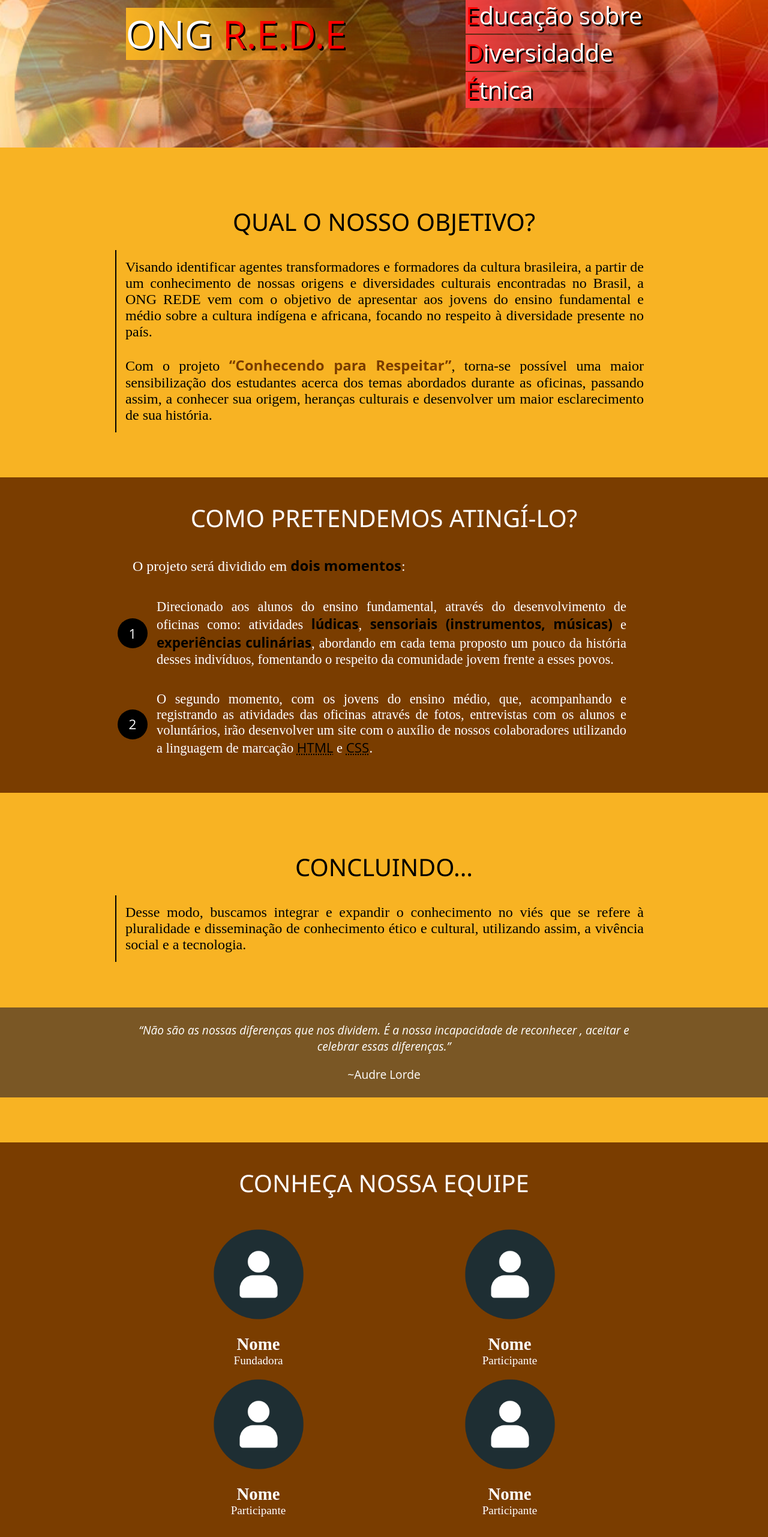
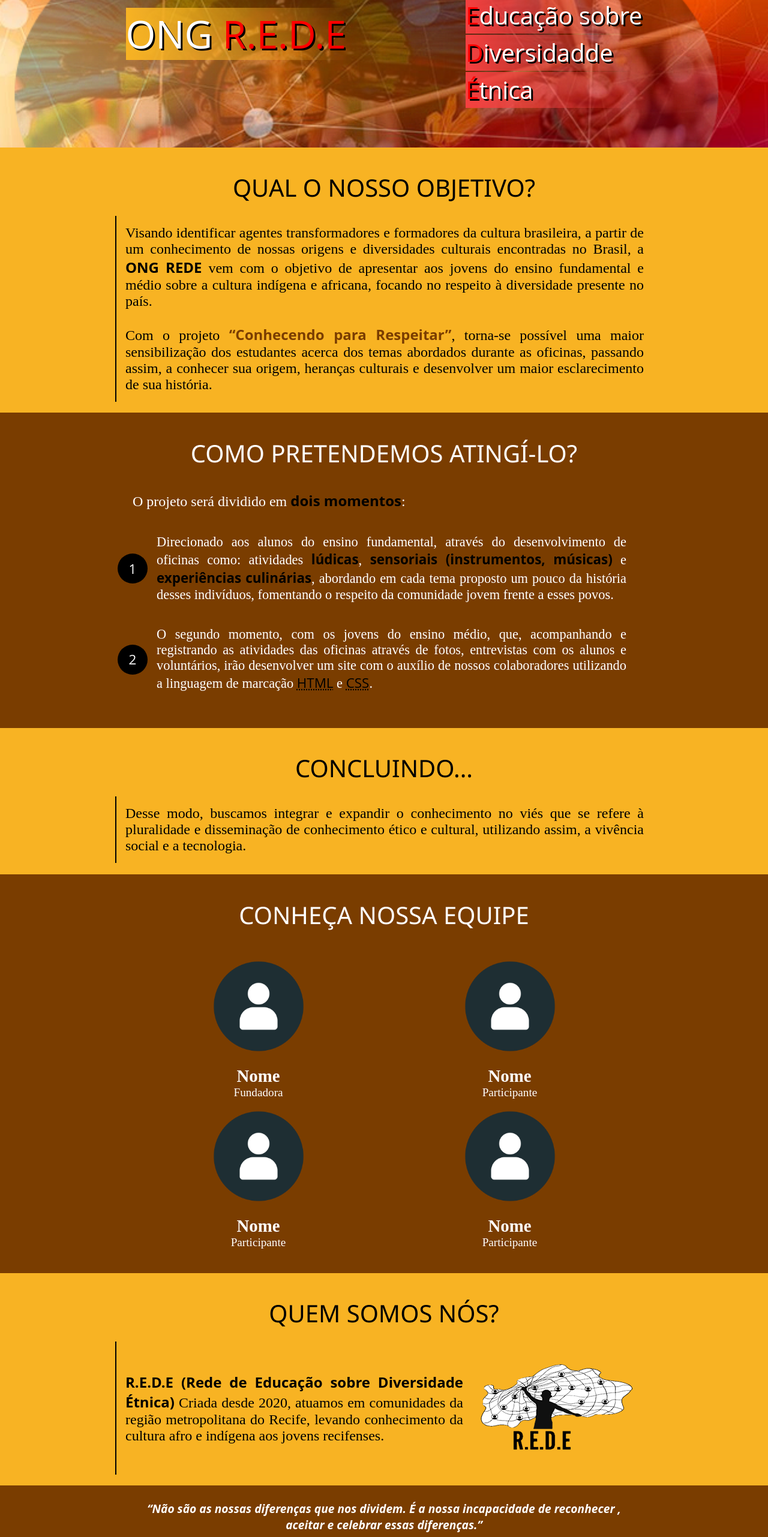
Before and after one commit to Bruno-Calasans/Projeto-REDE, a React (Vite) app: page / in a window 1280 px wide. Shown: the part 234-2797 px from the top of the page at 60% size. Built offline with nearby package versions, Linux system fonts and the light colour scheme.

Commit message:
feat: sobre na página home

```diff
--- a/src/components/Quote/Quote.style.ts
+++ b/src/components/Quote/Quote.style.ts
@@ -1,7 +1,7 @@
 import styled from 'styled-components'
 
 export const Container = styled.div`
-  background-color: #7a5725;
+  background-color: var(--secondaryColor);
   width: 100%;
 `
 
@@ -11,7 +11,7 @@ export const Content = styled.div`
   justify-content: center;
   align-items: center;
   gap: 20px;
-  background-color: #7a5725;
+  background-color: var(--secondaryColor);
   font-size: 1.2em;
   color: white;
   padding: 20px;
@@ -23,6 +23,7 @@ export const Content = styled.div`
 export const QuoteArea = styled.q`
   text-align: center;
   font-style: italic;
+  font-weight: bold;
 `
 
 export const AuthorArea = styled.p`
--- a/src/layout/Header/Header.tsx
+++ b/src/layout/Header/Header.tsx
@@ -19,12 +19,12 @@ function Header() {
             text="Home"
           />
           <LinkButton
+            url="#team"
+            text="Equipe"
+          />
+          <LinkButton
             url="#about"
             text="Sobre"
-          />
-          <LinkButton
-            url="#team"
-            text="Equipe"
           />
           <LinkButton
             url="#contacts"
--- a/src/layout/Main/Main.style.ts
+++ b/src/layout/Main/Main.style.ts
@@ -9,7 +9,8 @@ export const Container = styled.main`
   justify-content: space-evenly;
   height: 300vh;
 
-  #article1 article {
+  #article1 article,
+  #article3 article {
     border-left: 2px solid black;
   }
 
@@ -22,10 +23,6 @@ export const Container = styled.main`
     }
   }
 
-  #article3 article {
-    border-left: 2px solid black;
-  }
-
   #team {
     background-color: #7a3d00;
     color: white;
@@ -34,6 +31,10 @@ export const Container = styled.main`
     h1 {
       background-image: none;
     }
+  }
+
+  #about article {
+    border-left: 2px solid black;
   }
 
   & section {
@@ -60,10 +61,20 @@ export const Container = styled.main`
   background-size: cover; */
 `
 
+export const AboutArea = styled.div`
+  display: flex;
+  justify-content: center;
+  align-items: center;
+  gap: 10px;
+
+  & img {
+    max-width: 300px;
+  }
+`
+
 export const TeamArea = styled.div`
   display: grid;
   grid-template-columns: 1fr 1fr;
   grid-template-rows: 1fr 1fr;
   justify-items: center;
-  /* gap: 10px; */
 `
--- a/src/layout/Main/Main.tsx
+++ b/src/layout/Main/Main.tsx
@@ -1,5 +1,5 @@
 /* eslint-disable react-hooks/exhaustive-deps */
-import { Container, TeamArea } from './Main.style'
+import { Container, TeamArea, AboutArea } from './Main.style'
 import Hightlight from '../../components/Hightlight/Hightlight'
 import PageArticle from '../../components/PageArticle/PageArticle'
 import ListBullet from '../../components/BulletList/ListBullet'
@@ -17,9 +17,9 @@ function Main() {
         >
           <p>
             Visando identificar agentes transformadores e formadores da cultura brasileira, a partir de um conhecimento
-            de nossas origens e diversidades culturais encontradas no Brasil, a ONG REDE vem com o objetivo de
-            apresentar aos jovens do ensino fundamental e médio sobre a cultura indígena e africana, focando no respeito
-            à diversidade presente no país.
+            de nossas origens e diversidades culturais encontradas no Brasil, a{' '}
+            <Hightlight color="black">ONG REDE</Hightlight> vem com o objetivo de apresentar aos jovens do ensino
+            fundamental e médio sobre a cultura indígena e africana, focando no respeito à diversidade presente no país.
           </p>
           <p>
             Com o projeto <Hightlight>“Conhecendo para Respeitar”</Hightlight>, torna-se possível uma maior
@@ -76,13 +76,6 @@ function Main() {
       </Reveal>
 
       <Reveal>
-        <Quote author="Audre Lorde">
-          Não são as nossas diferenças que nos dividem. É a nossa incapacidade de reconhecer , aceitar e celebrar essas
-          diferenças.
-        </Quote>
-      </Reveal>
-
-      <Reveal>
         <PageArticle
           title="Conheça nossa equipe"
           id="team"
@@ -107,6 +100,32 @@ function Main() {
           </TeamArea>
         </PageArticle>
       </Reveal>
+
+      <Reveal>
+        <PageArticle
+          title="Quem somos nós?"
+          id="about"
+        >
+          <AboutArea>
+            <p>
+              <Hightlight color="black">R.E.D.E (Rede de Educação sobre Diversidade Étnica)</Hightlight> Criada desde
+              2020, atuamos em comunidades da região metropolitana do Recife, levando conhecimento da cultura afro e
+              indígena aos jovens recifenses.
+            </p>
+            <img
+              src="./imgs/rede-logo-transparent.png"
+              alt=""
+            />
+          </AboutArea>
+        </PageArticle>
+      </Reveal>
+
+      <Reveal>
+        <Quote author="Audre Lorde">
+          Não são as nossas diferenças que nos dividem. É a nossa incapacidade de reconhecer , aceitar e celebrar essas
+          diferenças.
+        </Quote>
+      </Reveal>
     </Container>
   )
 }
```
